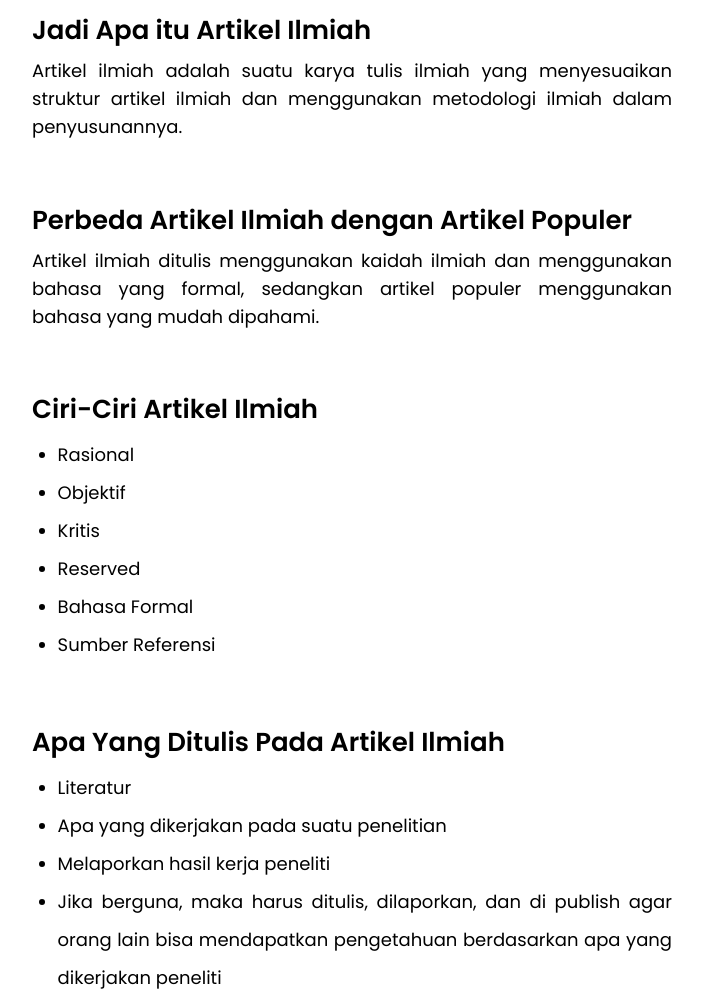
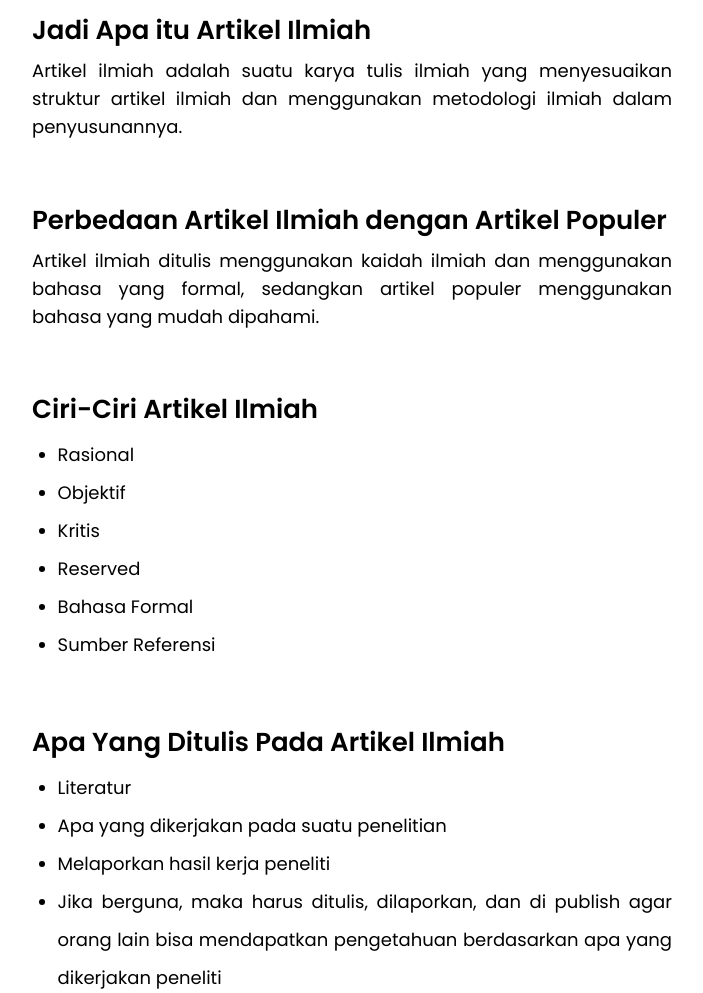
Before and after one commit to afrizalyogi/blog, a plain HTML site: page industri-pertanian/t7-artikel-ilmiah/index.html in a window 1280 px wide. Shown: the part 1511-2504 px from the top of the page, without its empty margins (288-991 px from the left). Drawn offline with Linux system fonts and the light colour scheme.

Commit message:
Typo Fix

```diff
--- a/industri-pertanian/t7-artikel-ilmiah/index.html
+++ b/industri-pertanian/t7-artikel-ilmiah/index.html
@@ -69,7 +69,7 @@
             <p>
                 Artikel ilmiah adalah suatu karya tulis ilmiah yang menyesuaikan struktur artikel ilmiah dan menggunakan metodologi ilmiah dalam penyusunannya.
             </p>
-            <h3>Perbeda Artikel Ilmiah dengan Artikel Populer</h3>
+            <h3>Perbedaan Artikel Ilmiah dengan Artikel Populer</h3>
             <p>
                 Artikel ilmiah ditulis menggunakan kaidah ilmiah dan menggunakan bahasa yang formal, sedangkan artikel populer menggunakan bahasa yang mudah dipahami.
             </p>
```
